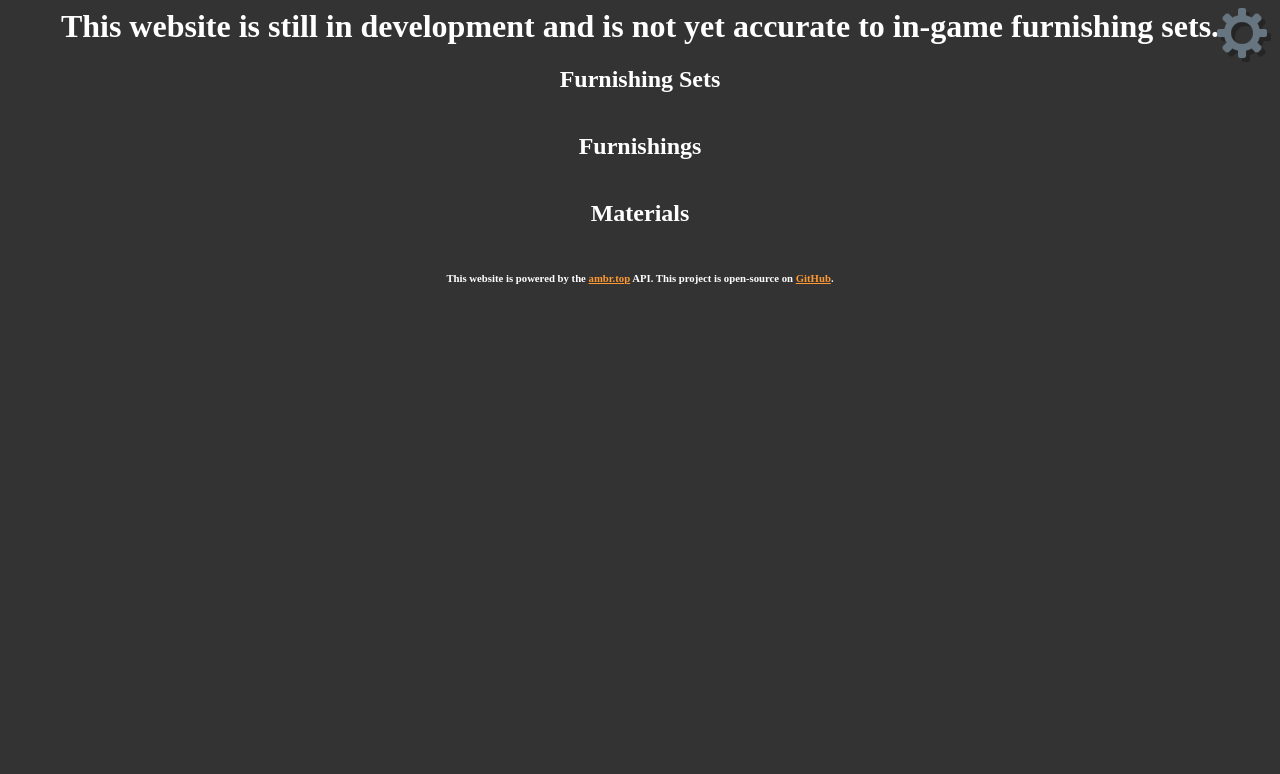
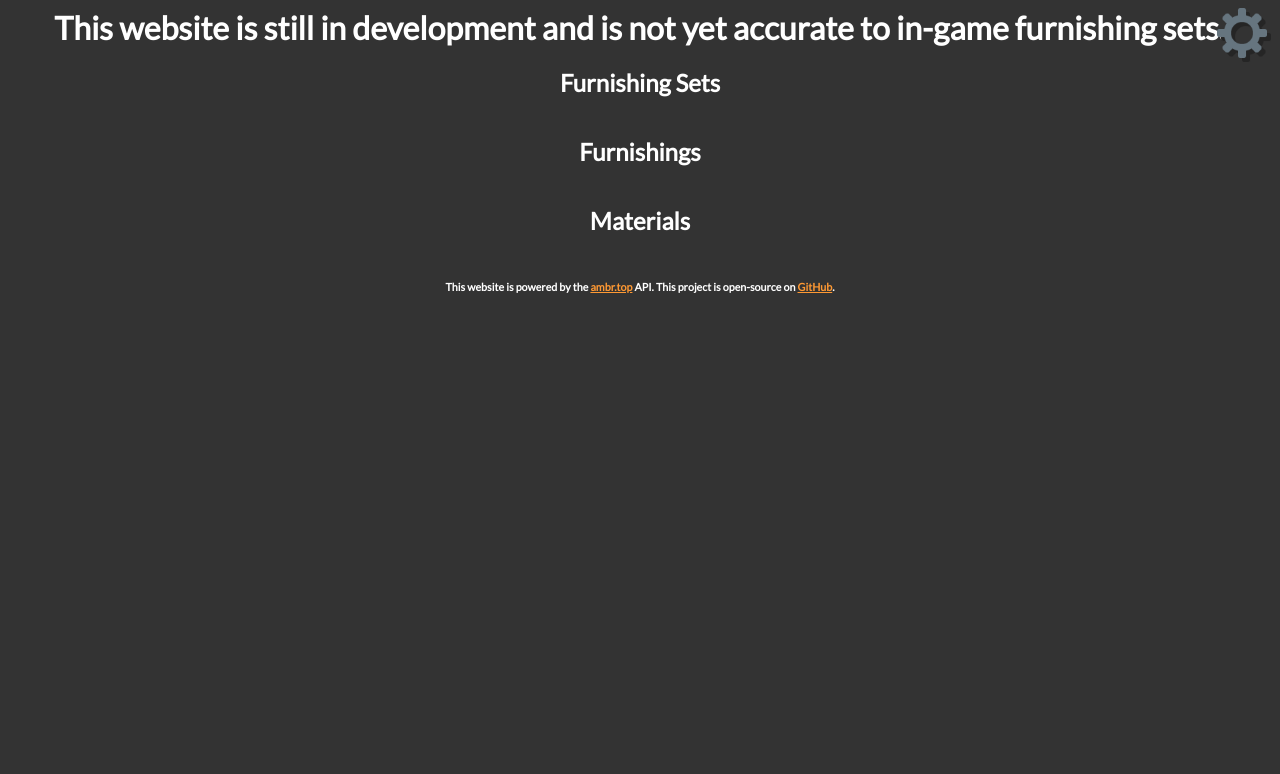
Before and after one commit to a-bakedpotato/Furnishing-Tracker, a PHP site: page / in a window 1280 px wide. Shown: the top 774 px of the page. Run offline with PHP 8.4, Linux system fonts and the light colour scheme; data that the repository does not hold is empty.

Commit message:
font change + h2 size

```diff
--- a/assets/style/index.css
+++ b/assets/style/index.css
@@ -2,6 +2,7 @@ body {
     color: #FFFFFF;
     background-color: #333333;
     text-align: center;
+    font-family: Lato, sans-serif;
 }
 
 a {
@@ -22,7 +23,7 @@ a {
 }
 
 .furnishingSet > h2 {
-    font-size: 12px;
+    font-size: 18px;
     flex-grow: 1;
 }
 
--- a/index.php
+++ b/index.php
@@ -1,6 +1,8 @@
 <html>
     <head>
+        <link href='http://fonts.googleapis.com/css?family=Lato&subset=latin,latin-ext' rel='stylesheet' type='text/css'>
         <link rel="stylesheet" href="assets/style/index.css" type="text/css">
+
         <script src="assets/scripts/index.js"></script>
         <script src="assets/scripts/settings.js" defer></script>
     </head>
```
